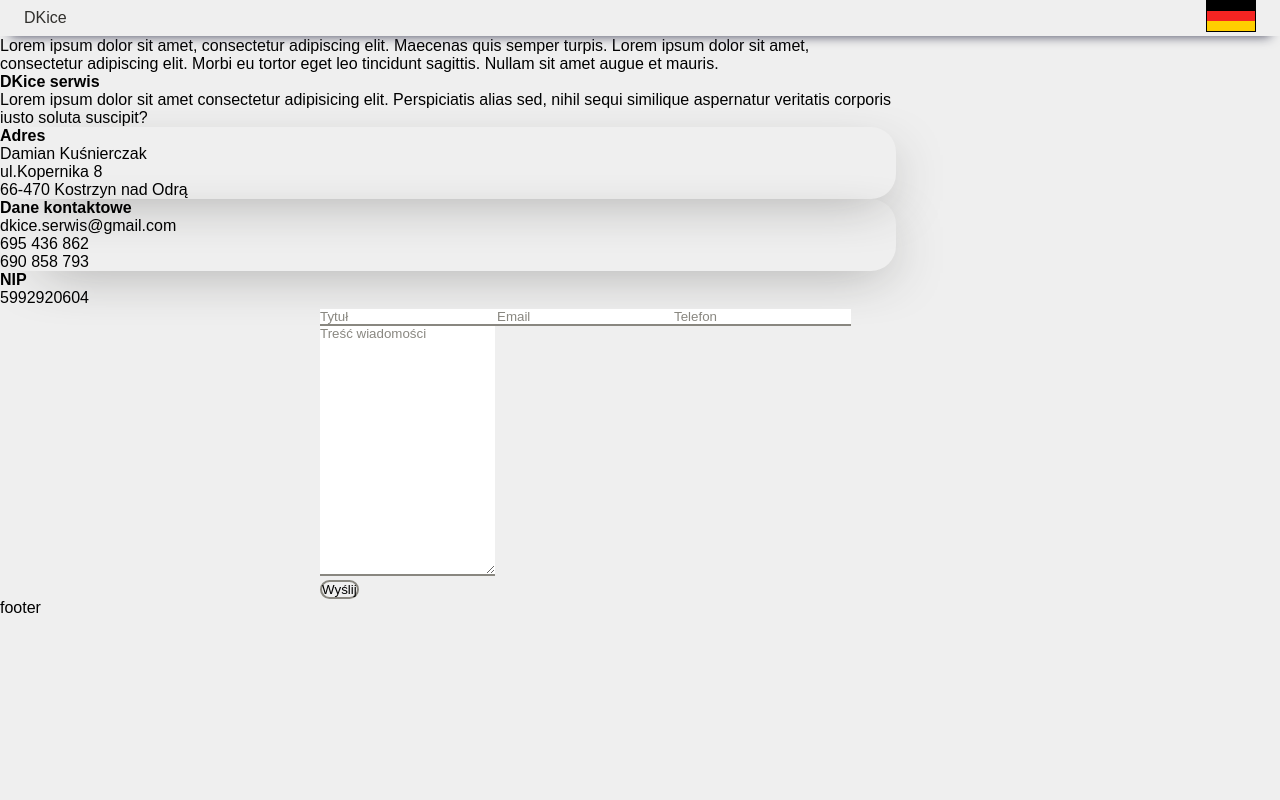
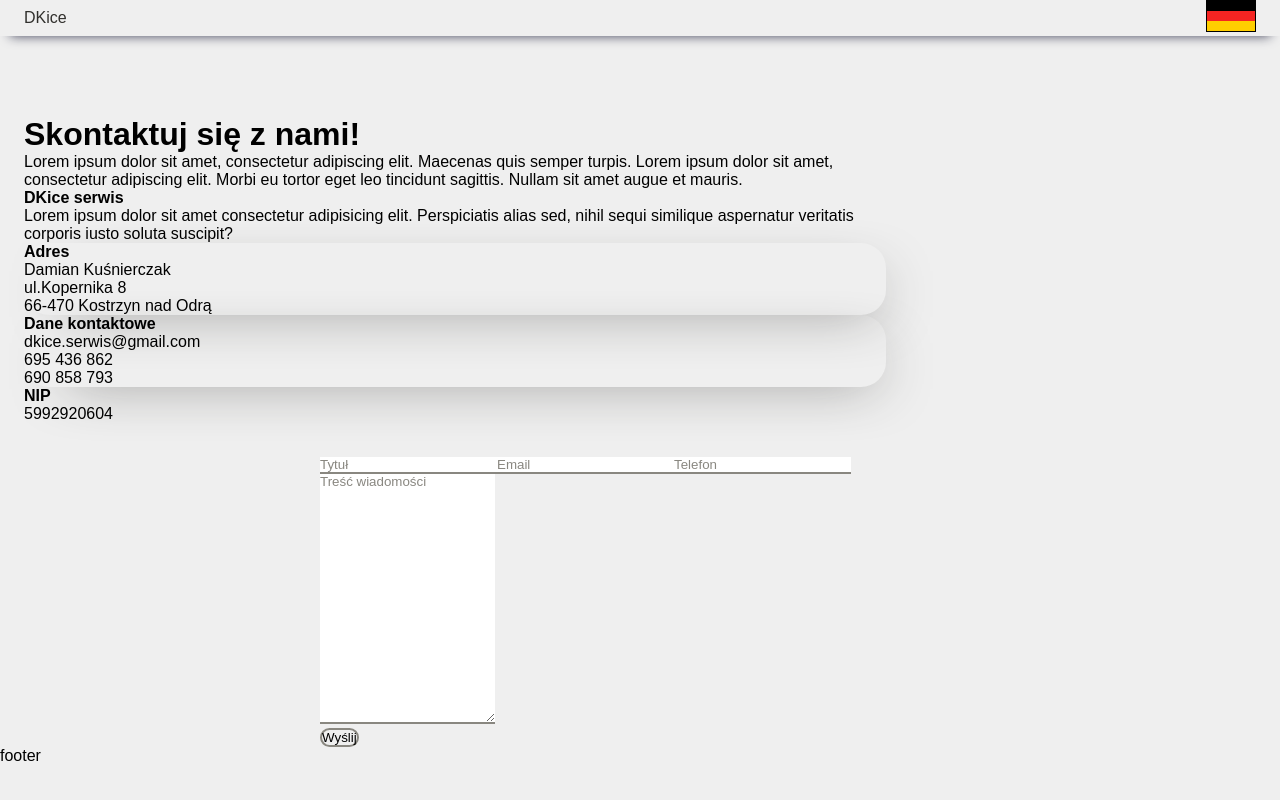
Before and after one commit to Ku3iK/dkice_nextjs, a Next.js app: page /dkice/contact in a window 1280 px wide. Built offline with nearby package versions, Linux system fonts and the light colour scheme; what styled-media-query would draw is missing.

Commit message:
fix: use container in title with description component (#25)

```diff
--- a/src/components/TitleWithDescription/TitleWithDescription.tsx
+++ b/src/components/TitleWithDescription/TitleWithDescription.tsx
@@ -2,12 +2,13 @@ import InfoTile from '../Tiles/InfoTile/InfoTile';
 import { TitleWithDescriptionWrapper } from './TitleWithDescription.styled';
 import { useRouter } from 'next/router';
 import { InfoTileInterface } from '@components/Tiles/InfoTile/InfoTileInterface';
+import Container from '@components/containers/Container/Container';
 
 const TitleWithDescription = ({ content }: any) => {
     const { locale } = useRouter();
 
     return (
-        <>
+        <Container>
             {content?.filter(({ language }: any) => language === locale )?.map(({ pageTitle, pageDescription, infoTiles }: any, key: number) => (
                 <TitleWithDescriptionWrapper
                     key={key}
@@ -29,7 +30,7 @@ const TitleWithDescription = ({ content }: any) => {
                     )}
                 </TitleWithDescriptionWrapper>
             ))}
-        </>
+        </Container>
     );
 };
 
```
